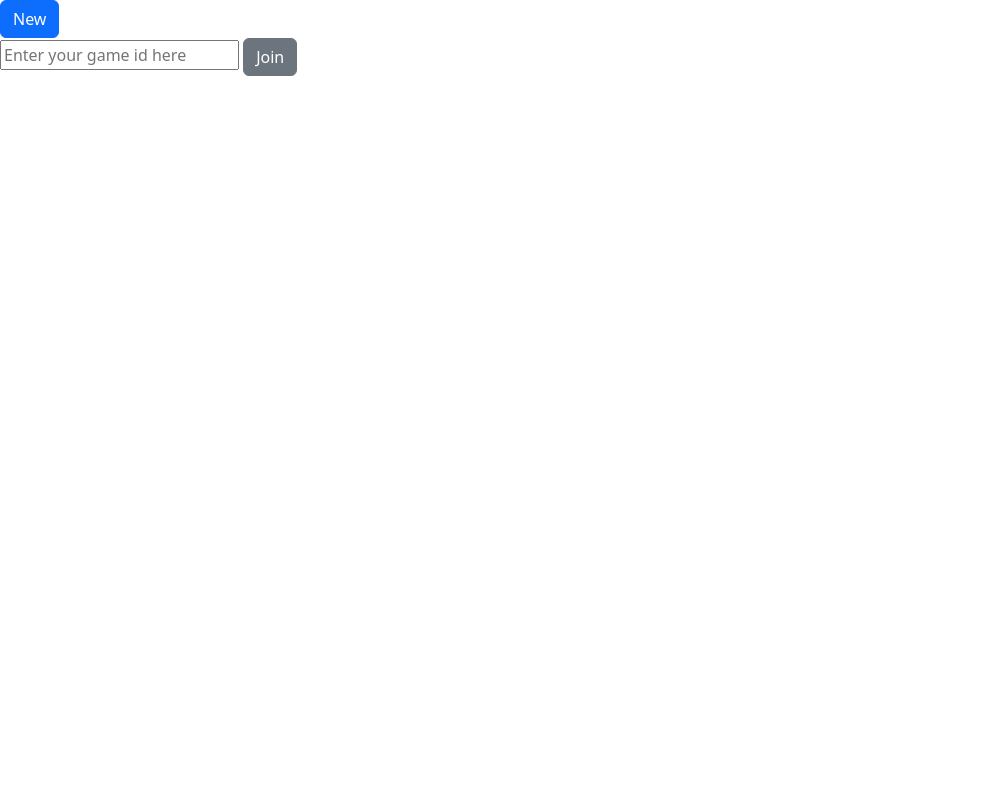
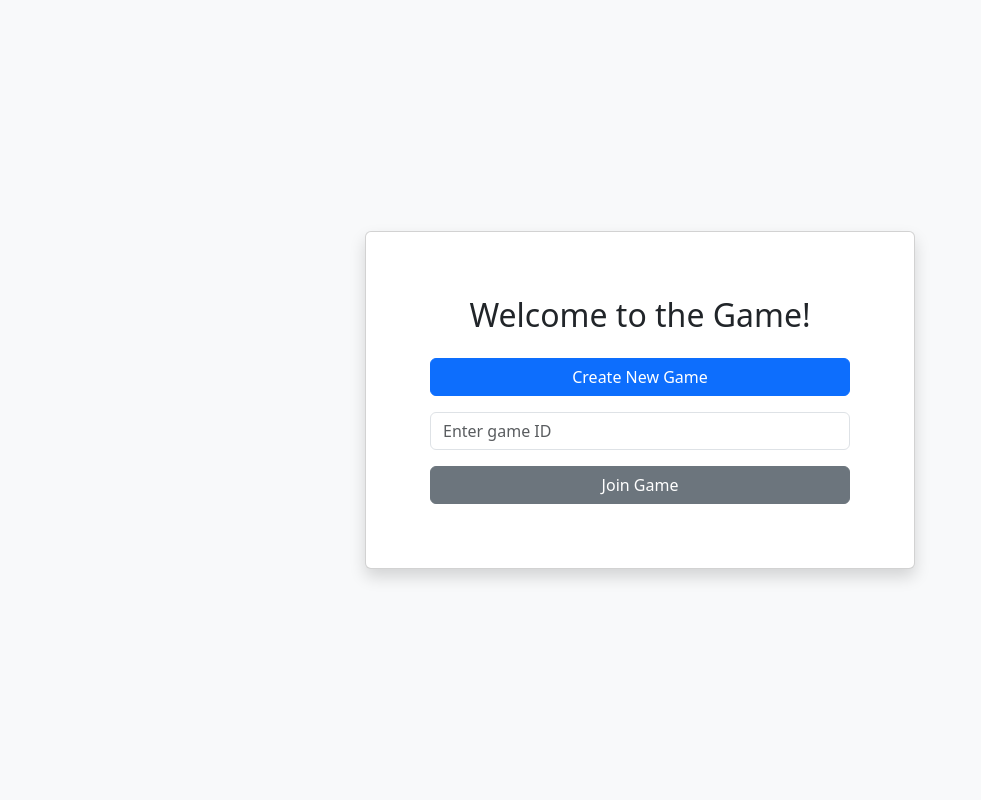
Before and after one commit to jacdylngab/AFinal, a Flask app: page / in a window 1280 px wide. Shown: the whole page, without its empty margins (0-981 px from the left). Run offline with Flask 3, Linux system fonts and the light colour scheme.

Commit message:
Boostrapied things.

```diff
--- a/app.py
+++ b/app.py
@@ -46,6 +46,9 @@ def join_option():
     game_id = request.args.get('game_id')
     existing_game_id = Game.query.filter_by(game_id=game_id).first()
 
+    all_games = Game.query.all()
+    print(f'All_games: {all_games}')
+
     if existing_game_id:
         return redirect(url_for('join_game_lobby', game_id=game_id))
     else:
--- a/templates/main.html
+++ b/templates/main.html
@@ -7,19 +7,33 @@
   <link href="https://cdn.jsdelivr.net/npm/bootstrap@5.3.2/dist/css/bootstrap.min.css" rel="stylesheet" integrity="sha384-T3c6CoIi6uLrA9TneNEoa7RxnatzjcDSCmG1MXxSR1GAsXEV/Dwwykc2MPK8M2HN" crossorigin="anonymous">
 </head>
 
-<body>
-    {% if message %}
-      <p style="color: red">{{ message }}</p>
-    {% endif %}
-    <a href="/new/">
-    <button class="btn btn-primary">New</button>
-    </a>
-    <form action="{{ url_for('join_option') }}" method="GET">
-      <input type="text" name="game_id" placeholder="Enter your game id here">
-      <input type = "submit" class="btn btn-secondary" value="Join">
-    </form>
+<body class="bg-light">
+  <div class="container d-flex justify-content-center align-items-center min-vh-100">
+    <div class="card shadow p-5" style="width: 100%; max-width: 550px;">
+      <div class="card-body text-center">
 
-    <script src="https://cdn.jsdelivr.net/npm/bootstrap@5.3.2/dist/js/bootstrap.bundle.min.js" integrity="sha384-C6RzsynM9kWDrMNeT87bh95OGNyZPhcTNXj1NW7RuBCsyN/o0jlpcV8Qyq46cDfL" crossorigin="anonymous"></script>
+        <h2 class="card-title mb-4">Welcome to the Game!</h2>
+        {% if message %}
+          <div class="alert alert-danger" role="alert">
+            {{ message }}
+          </div>
+        {% endif %}
+
+        <a href="/new/" class="btn btn-primary w-100 mb-3">Create New Game</a>
+        <!--<button class="btn btn-primary">New</button>
+        </a>-->
+        <form action="{{ url_for('join_option') }}" method="GET">
+          <div class="mb-3">
+            <input type="text" name="game_id" class="form-control" placeholder="Enter game ID">
+          </div>
+          <input type="submit" class="btn btn-secondary w-100" value="Join Game">
+          </form>
+
+      </div>
+    </div>
+  </div>
+
+  <script src="https://cdn.jsdelivr.net/npm/bootstrap@5.3.2/dist/js/bootstrap.bundle.min.js" integrity="sha384-C6RzsynM9kWDrMNeT87bh95OGNyZPhcTNXj1NW7RuBCsyN/o0jlpcV8Qyq46cDfL" crossorigin="anonymous"></script>
 
 </body>
 
```
Also changed, not shown: Afinal.db.
